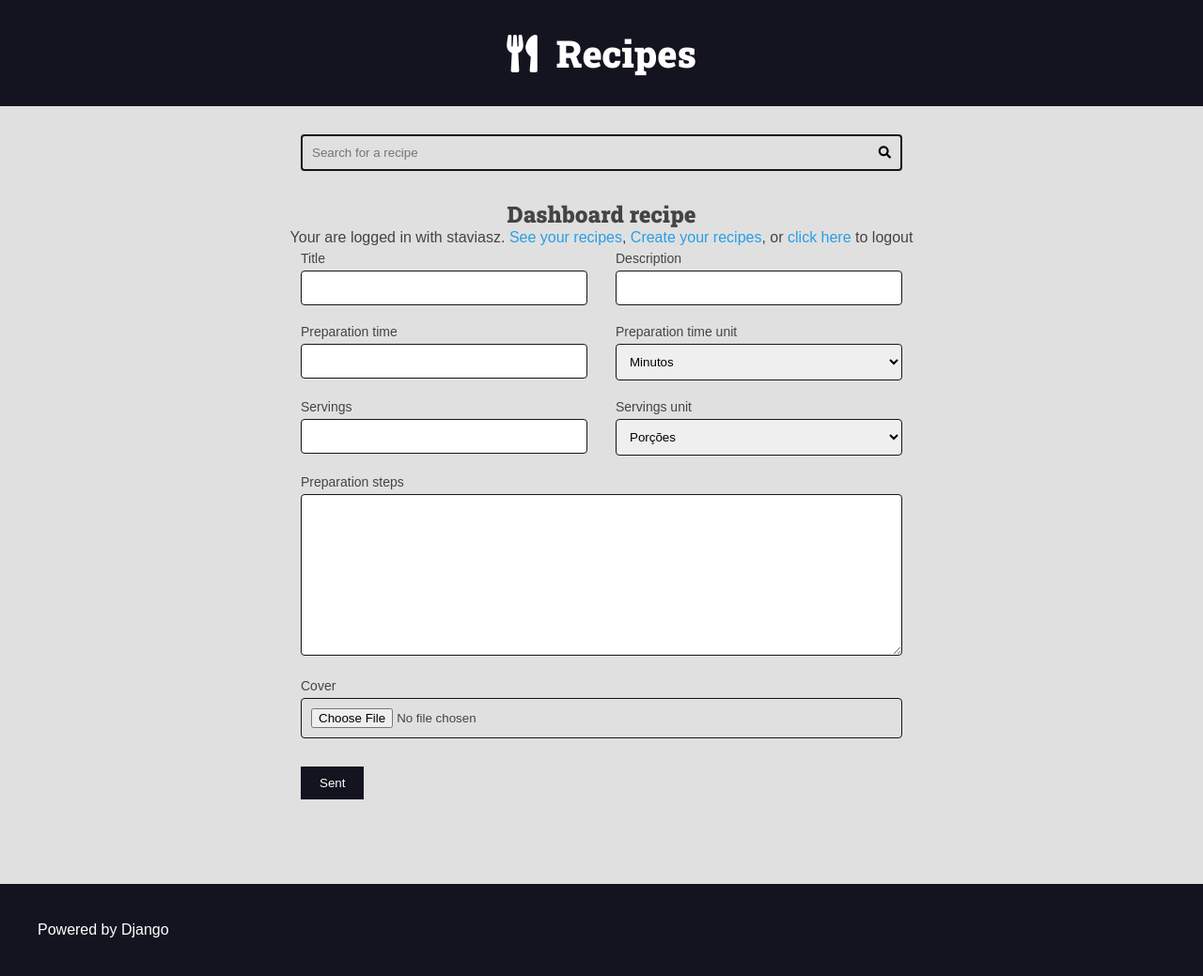
After one commit to staviasz/recipes_django, a Django app: page /authors/dashboard/recipe/create/ in a window 1280 px wide. The commit adds this page. Shown: the whole page at 94% size. Run offline with Django 3.2, Linux system fonts and the light colour scheme; a user stored in the database is signed in.

Commit message:
criação deleção e atualização de receitas, desenvolvimento de dashboard

```diff
--- /dev/null
+++ b/authors/forms/recipe_fom.py
@@ -0,0 +1,83 @@
+from collections import defaultdict
+
+from django import forms
+from django.core.exceptions import ValidationError
+from recipes.models import Recipe
+from utils.form_utils import add_attr
+from utils.is_positive_number import is_positive_number
+
+
+class AuthorRecipeForm(forms.ModelForm):
+  def __init__(self,*args,**kwargs):
+    super().__init__(*args, **kwargs)
+
+    self._my_errors = defaultdict(list)
+
+    add_attr(self.fields.get('preparation_steps'), 'class', 'span-2')
+
+  class Meta:
+    model = Recipe
+    fields = (
+      'title', 'description', 'preparation_time',
+      'preparation_time_unit', 'servings', 'servings_unit',
+      'preparation_steps', 'cover'
+    )
+
+    widgets = {
+      'cover': forms.FileInput(
+        attrs={
+          'class': 'span-2'
+        }
+      ),
+      'servings_unit': forms.Select(
+        choices=(
+          ('porções', 'Porções'),
+          ('pedaços', 'Pedaços'),
+          ('pessoas', 'Pessoas')
+        )
+      ),
+      'preparation_time_unit': forms.Select(
+        choices=(
+          ('minutos', 'Minutos'),
+          ('horas', 'Horas'),
+        )
+      ),
+    }
+
+  def clean(self, *args, **kwargs):
+    super_clean = super().clean(*args, **kwargs)
+    cleaned_data = self.cleaned_data
+
+    title = self.cleaned_data.get('title')
+    description = cleaned_data.get('description')
+
+    if title == description:
+      self._my_errors['title'].append('Cannot be equal to description')
+      self._my_errors['description'].append('Cannot be equal to title')
+
+    if self._my_errors:
+      raise ValidationError(self._my_errors)
+
+    return super_clean
+
+  def clean_title(self):
+    title = self.cleaned_data.get('title')
+
+    if len(title) < 5:
+      self._my_errors['title'].append('Must have at least 5 chars')
+
+    return title
+
+  def clean_preparation_time(self):
+    field_value = self.cleaned_data.get('preparation_time')
+    if not is_positive_number(field_value):
+      self._my_errors['preparation_time'].append('Must be a positive number')
+
+    return field_value
+
+  def clean_servings(self):
+    field_value = self.cleaned_data.get('servings')
+    if not is_positive_number(field_value):
+      self._my_errors['servings'].append('Must be a positive number')
+
+    return field_value
--- /dev/null
+++ b/authors/templates/authors/pages/dashboard_recipe.html
@@ -0,0 +1,17 @@
+{% extends 'global/base.html' %}
+
+{% block title %}Dashboard recipe | {% endblock title %}
+
+{% block content %}
+  <div class="main-content center container">
+    <h2>Dashboard recipe </h2>
+    {% include "global/partials/messages.html" %}
+    {% include "authors/partials/message_login.html" %}
+
+    <div class="left">
+      {% include "global/partials/form.html" %}
+    </div>
+  </div>
+
+{% endblock content %}
+x
--- /dev/null
+++ b/authors/templates/authors/partials/message_login.html
@@ -0,0 +1,13 @@
+<div>
+  Your are logged in with
+  {{ request.user.username }}.
+  <a href="{% url 'author:dashboard' %}">See your recipes</a>,
+  <a href="{% url 'author:dashboard_recipe_create' %}">Create your recipes</a>,
+  or
+  <form class="inline-form" action="{% url 'author:logout' %}" method="POST">
+    {% csrf_token %}
+    <input type="hidden" name="username" value="{{ request.user.username }}">
+    <button class="plaintext-button" type="submit">click here</button>
+  </form>
+  to logout
+</div>
--- a/authors/urls.py
+++ b/authors/urls.py
@@ -10,5 +10,20 @@
     path('login/', views.login_view, name="login"),
     path('login/create/', views.login_create, name="login_create"),
     path('logout/', views.logout_view, name="logout"),
-
+    path('dashboard/', views.dashboard, name="dashboard"),
+    path(
+        'dashboard/recipe/create/',
+        views.dashboard_recipe_create,
+          name="dashboard_recipe_create"
+          ),
+    path(
+        'dashboard/recipe/delete/',
+        views.dashboard_recipe_delete,
+          name="dashboard_recipe_delete"
+          ),
+    path(
+        'dashboard/recipe/<int:id>/edit/',
+        views.dashboard_recipe_edit,
+          name="dashboard_recipe_edit"
+          ),
 ]
--- a/authors/views.py
+++ b/authors/views.py
@@ -6,6 +6,8 @@
 from django.contrib.auth.decorators import login_required
 
 from authors.forms import RegisterForm, LoginForm
+from authors.forms.recipe_fom import AuthorRecipeForm
+from recipes.models import Recipe
 
 
 def register_view(request):
@@ -49,8 +51,6 @@
   if not request.POST:
     raise Http404
 
-  login_url = reverse('author:login')
-
   form = LoginForm(request.POST)
   if form.is_valid():
     authenticated_user = authenticate(
@@ -66,7 +66,7 @@
   else:
     messages.error(request, 'Invalid login')
 
-  return redirect(login_url)
+  return redirect(reverse('author:dashboard'))
 
 @login_required(login_url='author:login', redirect_field_name='next')
 def logout_view(request):
@@ -81,3 +81,104 @@
   messages.success(request, 'Logged out successfully')
   logout(request)
   return redirect(reverse('author:login'))
+
+@login_required(login_url='author:login', redirect_field_name='next')
+def dashboard(request):
+  recipes = Recipe.objects.filter(
+    is_published=False,
+    author=request.user
+  )
+
+  return render(
+    request,
+    'authors/pages/dashboard.html',
+    {
+      'recipes': recipes
+      }
+    )
+
+@login_required(login_url='author:login', redirect_field_name='next')
+def dashboard_recipe_edit(request, id):
+  recipe = Recipe.objects.filter(
+    is_published=False,
+    author=request.user,
+    pk=id,
+  ).first()
+
+  if not recipe:
+    raise Http404()
+
+  form = AuthorRecipeForm(
+    data=request.POST or None,
+    files=request.FILES or None,
+    instance=recipe
+  )
+
+  if form.is_valid():
+    recipe = form.save(commit=False)
+
+    recipe.author = request.user
+    recipe.preparation_steps_is_html = False
+    recipe.is_published = False
+
+    recipe.save()
+
+    messages.success(request, 'Your recipe has been successfully saved')
+    return redirect(reverse('author:dashboard_recipe_edit', args=(id,)))
+
+  return render(
+    request,
+    'authors/pages/dashboard_recipe.html',
+    {
+      'form': form
+      }
+    )
+
+@login_required(login_url='author:login', redirect_field_name='next')
+def dashboard_recipe_create(request):
+  form = AuthorRecipeForm(
+    data=request.POST or None,
+    files=request.FILES or None,
+  )
+
+  if form.is_valid():
+    recipe = form.save(commit=False)
+
+    recipe.author = request.user
+    recipe.preparation_steps_is_html = False
+    recipe.is_published = False
+
+    recipe.save()
+
+    messages.success(request, 'Successfully saved')
+    return redirect(reverse('author:dashboard_recipe_edit', args=(id,)))
+
+  return render(
+    request,
+    'authors/pages/dashboard_recipe.html',
+    {
+      'form': form,
+      'form_action': reverse('author:dashboard_recipe_create')
+      }
+    )
+
+@login_required(login_url='author:login', redirect_field_name='next')
+def dashboard_recipe_delete(request):
+  if not request.POST:
+    raise Http404()
+
+  POST = request.POST
+  id = POST.get('id')
+
+  recipe = Recipe.objects.filter(
+    is_published=False,
+    author=request.user,
+    pk=id,
+  ).first()
+
+  if not recipe:
+    raise Http404()
+
+  recipe.delete()
+  messages.success(request, 'Deleted successfully')
+  return redirect(reverse('author:dashboard'))
--- a/base_static/global/css/global-style.css
+++ b/base_static/global/css/global-style.css
@@ -70,6 +70,7 @@
 
 img {
   max-width: 100%;
+  border-radius: 4px;
 }
 
 a {
--- /dev/null
+++ b/base_static/global/js/script.js
@@ -0,0 +1,17 @@
+function my_scope () {
+  const forms = document.querySelectorAll('.form-delete')
+
+  for (const form of forms) {
+    form.addEventListener('submit', function (e) {
+      e.preventDefault()
+
+      const confirmed = confirm('Are you sure?')
+
+      if (confirmed) {
+        form.submit()
+      }
+    })
+  }
+}
+
+my_scope()
--- a/base_templates/global/partials/footer.html
+++ b/base_templates/global/partials/footer.html
@@ -1,5 +1,7 @@
+{% load static %}
 <footer class="main-footer">
   <div class="powered">
     <a href="https://www.djangoproject.com/" target="_blank" rel="noreferrer noopener">Powered by Django</a>
   </div>
 </footer>
+<script src="{% static 'global/js/script.js' %}"></script>
--- a/base_templates/global/partials/form.html
+++ b/base_templates/global/partials/form.html
@@ -1,15 +1,28 @@
 <div class="main-content container">
-  <form class="main-form" action="{{ form_action }}" method="POST">
+  <form
+    class="main-form"
+    action="{{ form_action }}"
+    method="POST"
+    enctype="multipart/form-data"
+    >
     {% csrf_token %}
+
     <div class="form-content form-content-grid">
       {% for field in form %}
-        <div class="form-group">
+        <div class="form-group  {{ field.field.widget.attrs.class }}">
           <label for="{{ field.id_for_label }}">{{ field.label }}</label>
           {{ field }}
           {% if field.help_text %}
             <p class="help-text">{{ field.help_text }}</p>
           {% endif %}
           {{ field.errors }}
+
+          {% if field.name == 'cover' and  field.value.url %}
+            <div class="span-2 m-y">
+              <img src="{{ field.value.url }}" alt="Capa para {{ recipe.title }}">
+            </div>
+          {% endif %}
+
         </div>
       {% endfor %}
     </div>
--- a/recipes/models.py
+++ b/recipes/models.py
@@ -1,36 +1,54 @@
 from django.contrib.auth.models import User
 from django.db import models
+from django.db.models.functions import Concat
+from django.db.models import F, Value
 
 
 class Category(models.Model):
-    name = models.CharField(max_length=65)
+  name = models.CharField(max_length=65)
 
-    def __str__(self):
-        return self.name
+  def __str__(self):
+    return self.name
+
+
+class RecipeManager(models.Manager):
+  def get_published(self):
+    return self.filter(
+      is_published=True
+    ).annotate(
+      author_full_name=Concat(
+        F('author__first_name'), Value(' '),
+        F('author__last_name'), Value(' ('),
+        F('author__username'), Value(')'),
+      )
+    ) \
+      .order_by('-id') \
+      .select_related('category', 'author') \
+      .prefetch_related('tags')
 
 
 class Recipe(models.Model):
-    title = models.CharField(max_length=65)
-    description = models.CharField(max_length=165)
-    slug = models.SlugField(unique=True)
-    preparation_time = models.IntegerField()
-    preparation_time_unit = models.CharField(max_length=65)
-    servings = models.IntegerField()
-    servings_unit = models.CharField(max_length=65)
-    preparation_steps = models.TextField()
-    preparation_steps_is_html = models.BooleanField(default=False)
-    created_at = models.DateTimeField(auto_now_add=True)
-    updated_at = models.DateTimeField(auto_now=True)
-    is_published = models.BooleanField(default=False)
-    cover = models.ImageField(
-        upload_to='recipes/covers/%Y/%m/%d/', blank=True, default='')
-    category = models.ForeignKey(
-        Category, on_delete=models.SET_NULL, null=True, blank=True,
-        default=None,
-    )
-    author = models.ForeignKey(
-        User, on_delete=models.SET_NULL, null=True
-    )
+  title = models.CharField(max_length=65)
+  description = models.CharField(max_length=165)
+  slug = models.SlugField(unique=True)
+  preparation_time = models.IntegerField()
+  preparation_time_unit = models.CharField(max_length=65)
+  servings = models.IntegerField()
+  servings_unit = models.CharField(max_length=65)
+  preparation_steps = models.TextField()
+  preparation_steps_is_html = models.BooleanField(default=False)
+  created_at = models.DateTimeField(auto_now_add=True)
+  updated_at = models.DateTimeField(auto_now=True)
+  is_published = models.BooleanField(default=False)
+  cover = models.ImageField(
+    upload_to='recipes/covers/%Y/%m/%d/', blank=True, default='')
+  category = models.ForeignKey(
+    Category, on_delete=models.SET_NULL, null=True, blank=True,
+    default=None,
+  )
+  author = models.ForeignKey(
+    User, on_delete=models.SET_NULL, null=True
+  )
 
-    def __str__(self):
-        return self.title
+  def __str__(self):
+    return self.title
--- /dev/null
+++ b/utils/is_positive_number.py
@@ -0,0 +1,6 @@
+def is_positive_number(value):
+  try:
+    number_string = float(value)
+  except ValueError:
+    return False
+  return number_string > 0
```
Also changed, not shown: authors/templates/authors/pages/dashboard.html (added, +38 -0 lines), authors/templates/authors/pages/index.html (+1 -11 lines), recipes/admin.py (+11 -2 lines), db.sqlite3.
